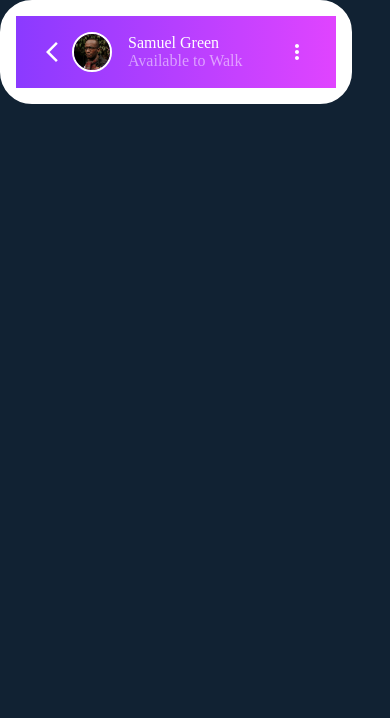
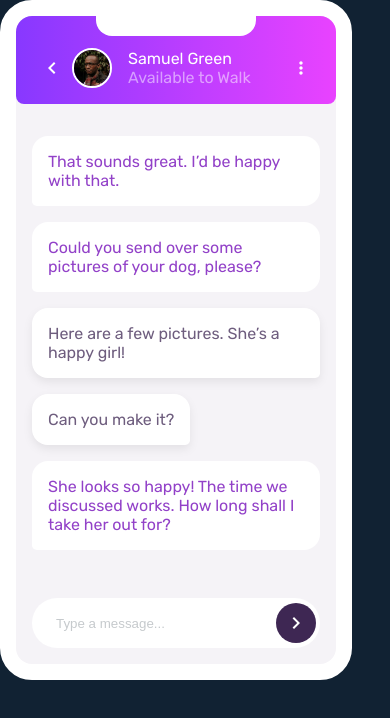
Before and after one commit to Andrew-Neely-82/fe-chat-app-css-illustration, a React (Vite) app: page / in a window 390 px wide. Shown: the top 718 px of the page. Built offline with nearby package versions, Linux system fonts and the light colour scheme.

Commit message:
much of the phone is designed now, more refining needed

```diff
--- a/src/App.scss
+++ b/src/App.scss
@@ -1,10 +1,35 @@
+@import url("https://fonts.googleapis.com/css2?family=Rubik:ital,wght@0,300..900;1,300..900&display=swap");
+
+$colors: (
+  background: hsl(270, 20%, 96%),
+  Violet: hsl(276, 100%, 81%),
+  // sub-heading at the top of the app UI
+  Magenta: hsl(293, 100%, 63%),
+  Light-Violet: hsl(264, 100%, 61%),
+  sender: hsl(276, 55%, 52%),
+  receiver: hsl(271, 15%, 43%),
+  radio-button-outline: hsl(289, 100%, 72%),
+  placeholder: hsl(206, 6%, 79%),
+  submit: hsl(271, 36%, 24%),
+  heading: hsl(271, 36%, 24%),
+  paragraph: hsl(270, 7%, 64%),
+);
+
+@mixin backgroundGradient($arg) {
+  background: linear-gradient($arg, map-get($colors, Light-Violet), map-get($colors, Magenta));
+}
+
 body {
   margin: 0;
   background-color: #123;
+  font-family: "Rubik", sans-serif;
+  font-optical-sizing: auto;
+  font-style: normal;
+  box-sizing: border-box;
 }
 
-@mixin backgroundGradient($arg) {
-  background: linear-gradient($arg, #8b3aff, #e044ff);
+::placeholder {
+  color: map-get($colors, placeholder);
 }
 
 .phone {
@@ -14,7 +39,24 @@ body {
   width: 20rem;
 
   .phone-screen {
-    border-radius: 2rem;
+    display: flex;
+    flex-direction: column;
+    position: relative;
+    border-radius: 1rem;
+    overflow: hidden;
+    background-color: map-get($colors, background);
+    width: 100%;
+
+    .camera-cutout {
+      position: absolute;
+      top: 0;
+      left: 25%;
+      right: 25%;
+      background: white;
+      width: 50%;
+      height: 1.25rem;
+      border-radius: 0 0 1rem 1rem;
+    }
 
     .contact-header {
       display: grid;
@@ -22,10 +64,11 @@ body {
       align-items: center;
       color: white;
       @include backgroundGradient(90deg);
+      padding-top: 1rem;
+      border-radius: 0 0 0.5rem 0.5rem;
 
       .contact-info-container {
         display: flex;
-        justify-content: space-arounds;
         align-items: center;
         padding: 1rem;
 
@@ -33,6 +76,70 @@ body {
           border: 2px solid white;
           border-radius: 100dvw;
           width: 2.25rem;
+        }
+      }
+    }
+
+    .phone-body {
+      padding: 1rem;
+
+      .received-message,
+      .sent-message {
+        padding: 1rem;
+        margin: 1rem 0;
+        width: fit-content;
+        border-radius: 1rem;
+      }
+
+      .received-message {
+        background: white;
+        color: map-get($colors, sender);
+        border-bottom-left-radius: 0.3rem !important;
+      }
+
+      .sent-message {
+        background: white;
+        color: map-get($colors, receiver);
+        border-bottom-right-radius: 0.3rem !important;
+        filter: drop-shadow(0rem 0.25rem 0.25rem #00000012);
+      }
+    }
+
+    .message-box {
+      position: relative;
+      display: flex;
+      justify-content: center;
+      align-items: center;
+      width: calc(100% - 2rem);
+      padding: 1rem;
+
+      input {
+        width: 100%;
+        height: 3rem;
+        border-radius: 1000rem;
+        border: none;
+        padding-left: 1.5rem;
+      }
+
+      button {
+        position: absolute;
+        display: grid;
+        place-items: center;
+        right: 1.25rem;
+        border: none;
+        border-radius: 100dvw;
+        cursor: pointer;
+        height: 2.5rem;
+        width: 2.5rem;
+        background-color: map-get($colors, submit);
+
+        &:hover {
+          filter: brightness(1.5);
+          transition: 250ms ease-in-out;
+        }
+
+        svg {
+          fill: white;
         }
       }
     }
--- a/src/components/phone/Body.jsx
+++ b/src/components/phone/Body.jsx
@@ -1,6 +1,36 @@
+import PropTypes from "prop-types";
+
 const Body = () => {
+  const phoneData = [
+    {
+      sender: "Samuel Green",
+      status: "Available to Walk",
+      conversation: {
+        sender: [["That sounds great. I’d be happy with that.", "Could you send over some pictures of your dog, please?"], ["She looks so happy! The time we discussed works. How long shall I take her out for?"]],
+        images: [],
+        recipient: ["Here are a few pictures. She’s a happy girl!", "Can you make it?"],
+      },
+    },
+  ];
+
+  const ReceivedMessage = ({ message }) => <p className="received-message">{message}</p>;
+  const SentMessage = ({ message }) => <p className="sent-message">{message}</p>;
+  ReceivedMessage.propTypes = { message: PropTypes.string.isRequired };
+  SentMessage.propTypes = { message: PropTypes.string.isRequired };
+
   return (
-    <div>Body</div>
-  )
-}
-export default Body
+    <div className="phone-body">
+      <ReceivedMessage message={phoneData[0].conversation.sender[0][0]} />
+
+      <ReceivedMessage message={phoneData[0].conversation.sender[0][1]} />
+
+      {/* images of dogs */}
+      <SentMessage message={phoneData[0].conversation.recipient[0]} />
+
+      <SentMessage message={phoneData[0].conversation.recipient[1]} />
+
+      <ReceivedMessage message={phoneData[0].conversation.sender[1]} />
+    </div>
+  );
+};
+export default Body;
--- a/src/components/phone/Header.jsx
+++ b/src/components/phone/Header.jsx
@@ -1,20 +1,11 @@
-import ArrowBackIosNewIcon from "@mui/icons-material/ArrowBackIosNew";
+import KeyboardArrowLeftIcon from "@mui/icons-material/KeyboardArrowLeft";
 import MoreVertIcon from "@mui/icons-material/MoreVert";
 import Avatar from "../../assets/avatar.jpg";
 import { Button } from "@mui/material";
+import PropTypes from "prop-types";
 
-const Header = () => {
-  const phoneData = [
-    {
-      sender: "Samuel Green",
-      status: "Available to Walk",
-      conversation: {
-        sender: [["That sounds great. I’d be happy with that.", "Could you send over some pictures of your dog, please?"], ["She looks so happy! The time we discussed works. How long shall I take her out for?"]],
-        images: [],
-        recipient: ["Here are a few pictures. She’s a happy girl!", "Can you make it?"],
-      },
-    },
-  ];
+const Header = ({ data }) => {
+  Header.propTypes = { data: PropTypes.object.isRequired };
 
   return (
     <div className="contact-header">
@@ -34,17 +25,18 @@ const Header = () => {
             px: 2.5,
             m: 0,
           }}>
-          <ArrowBackIosNewIcon />
+          <KeyboardArrowLeftIcon />
         </Button>
 
         <img src={Avatar} alt="Samuel Green" />
         <div className="container-name-status">
-          <span className="contact-name">{phoneData[0].sender}</span>
-          <span className="contact-status">{phoneData[0].status}</span>
+          <span className="contact-name">{data[0].sender}</span>
+          <span className="contact-status">{data[0].status}</span>
         </div>
       </div>
-      <MoreVertIcon />
+      <MoreVertIcon fontSize="small" />
     </div>
   );
 };
+
 export default Header;
--- a/src/components/phone/Phone.jsx
+++ b/src/components/phone/Phone.jsx
@@ -1,4 +1,6 @@
+import NavigateNextIcon from "@mui/icons-material/NavigateNext";
 import Header from "./Header";
+import Body from "./Body";
 
 const Phone = () => {
   const phoneData = [
@@ -16,18 +18,17 @@ const Phone = () => {
   return (
     <div className="phone">
       <div className="phone-screen">
-        <Header />
+        <div className="camera-cutout" />
+
+        <Header data={phoneData}/>
+        <Body />
+        <div className="message-box">
+          <input type="text" placeholder="Type a message..." />
+          <button>
+            <NavigateNextIcon />
+          </button>
+        </div>
       </div>
-      {/* <div>
-        {phoneData[0].conversation.sender[0].map((el, index) => (
-          <span key={index}>{el}</span>
-          ))}
-          </div>
-          <div>
-          {phoneData[0].conversation.sender[1].map((el, index) => (
-            <span key={index}>{el}</span>
-            ))}
-            </div> */}
     </div>
   );
 };
```
